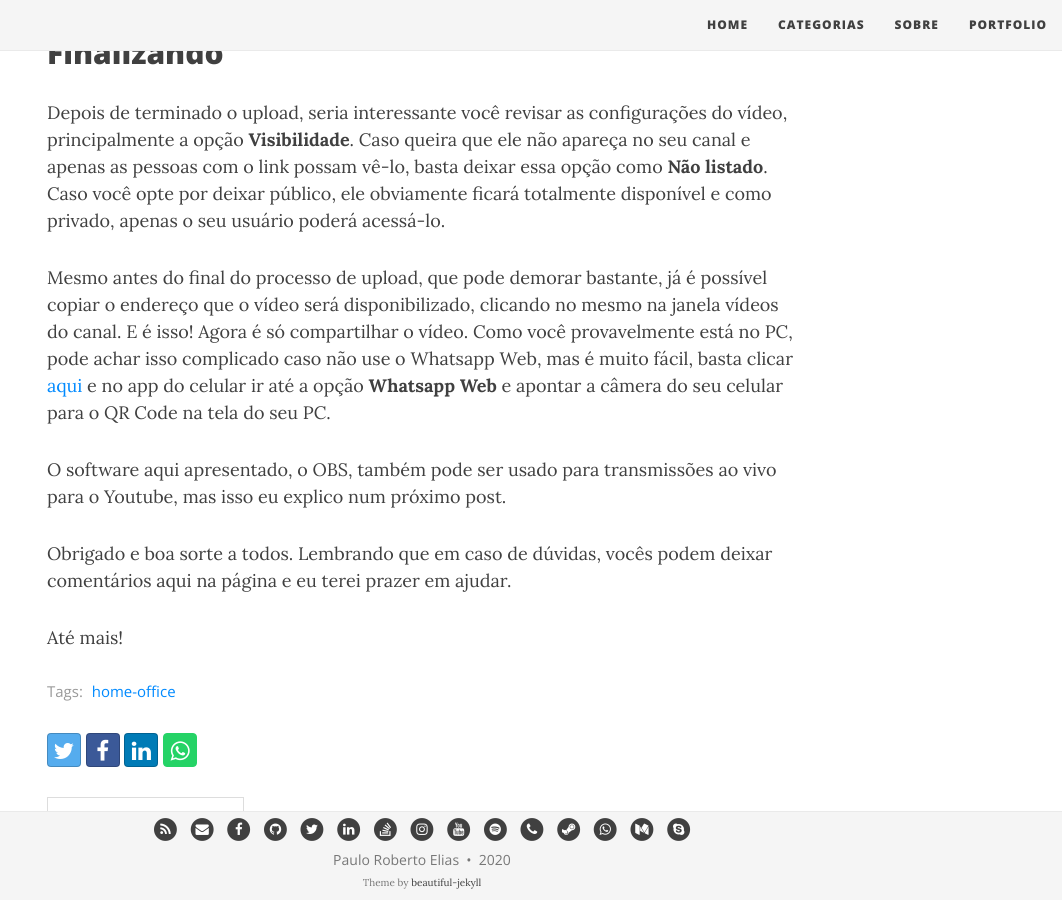
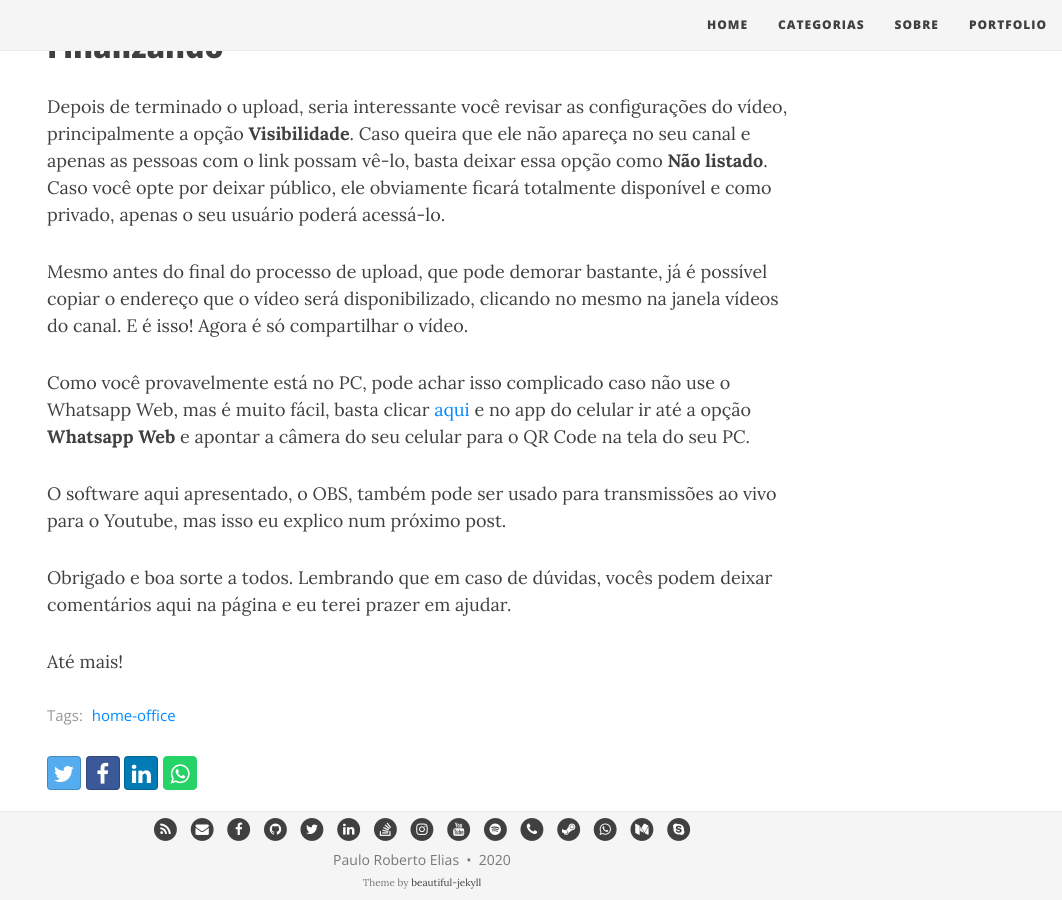
Before and after one commit to PRElias/paulorobertoelias.com.br, a Jekyll site: the page built from _posts/2020-04-18-home-office-fazendo-videos.md, in a window 1280 px wide and 900 px high, scrolled down 3885 px. Shown: the whole window, without its empty margins (218-1280 px from the left). Built offline with Jekyll 4.4.1, drawn with Linux system fonts in a browser that asks for light colours; nearby versions of some CDN libraries; comment, search, counter and statistics services are not loaded.

Commit message:
revisão e centralização do iframe

```diff
--- a/_posts/2020-04-18-home-office-fazendo-videos.md
+++ b/_posts/2020-04-18-home-office-fazendo-videos.md
@@ -32,7 +32,7 @@
 
 E pronto, o software já está instalado e com as configurações básicas. Para a sequência da explicação, eu achei melhor gravar um vídeo, que você pode assistir aqui:
 
-<iframe width="560" height="315" src="https://www.youtube.com/embed/VlI4teTYvpk" frameborder="0" allow="accelerometer; autoplay; encrypted-media; gyroscope; picture-in-picture" allowfullscreen></iframe>
+<iframe width="560" height="315" src="https://www.youtube.com/embed/VlI4teTYvpk" frameborder="0" allow="accelerometer; autoplay; encrypted-media; gyroscope; picture-in-picture" allowfullscreen class="align-center"></iframe>
 
 Como você pode ver no vídeo, usar o software é bem fácil. Depois de gravado, você ainda precisa fazer o upload do seu vídeo, seha para o Youtube ou qualquer outro sistema ou site que você utilize.
 
@@ -46,7 +46,9 @@
 
 Depois de terminado o upload, seria interessante você revisar as configurações do vídeo, principalmente a opção **Visibilidade**. Caso queira que ele não apareça no seu canal e apenas as pessoas com o link possam vê-lo, basta deixar essa opção como **Não listado**. Caso você opte por deixar público, ele obviamente ficará totalmente disponível e como privado, apenas o seu usuário poderá acessá-lo.
 
-Mesmo antes do final do processo de upload, que pode demorar bastante, já é possível copiar o endereço que o vídeo será disponibilizado, clicando no mesmo na janela vídeos do canal. E é isso! Agora é só compartilhar o vídeo. Como você provavelmente está no PC, pode achar isso complicado caso não use o Whatsapp Web, mas é muito fácil, basta clicar [aqui](https://web.whatsapp.com) e no app do celular ir até a opção **Whatsapp Web** e apontar a câmera do seu celular para o QR Code na tela do seu PC.
+Mesmo antes do final do processo de upload, que pode demorar bastante, já é possível copiar o endereço que o vídeo será disponibilizado, clicando no mesmo na janela vídeos do canal. E é isso! Agora é só compartilhar o vídeo.
+
+Como você provavelmente está no PC, pode achar isso complicado caso não use o Whatsapp Web, mas é muito fácil, basta clicar [aqui](https://web.whatsapp.com) e no app do celular ir até a opção **Whatsapp Web** e apontar a câmera do seu celular para o QR Code na tela do seu PC.
 
 O software aqui apresentado, o OBS, também pode ser usado para transmissões ao vivo para o Youtube, mas isso eu explico num próximo post.
 
```
